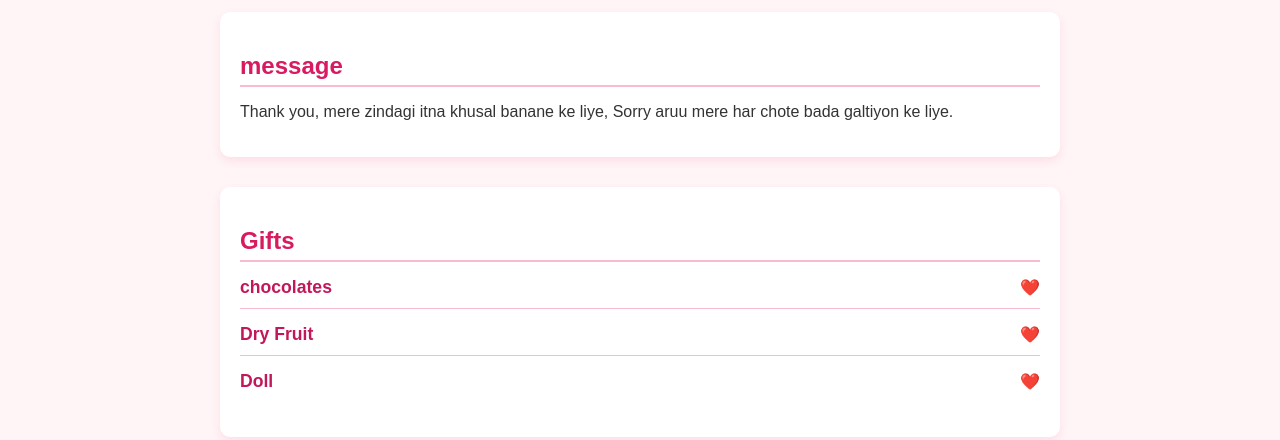
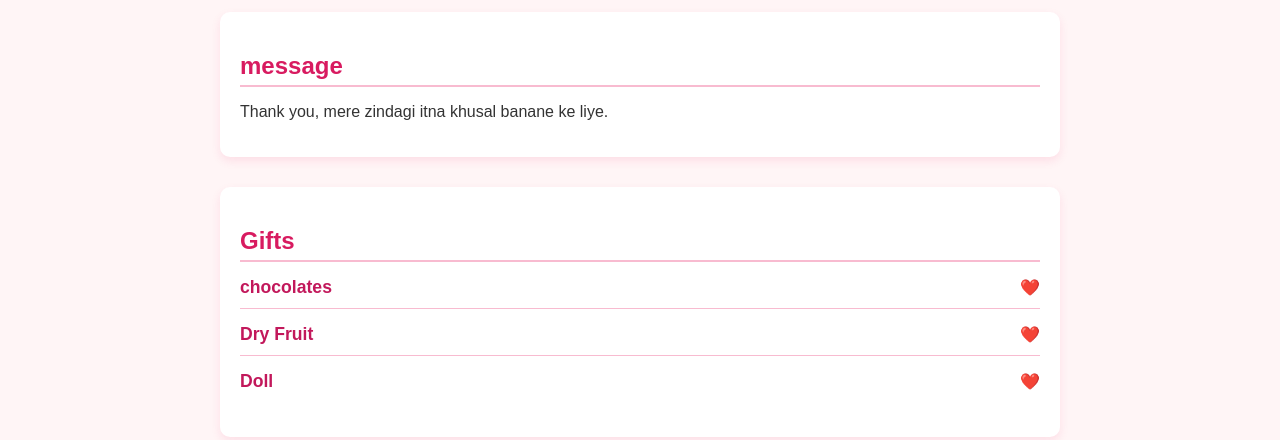
Before and after one commit to arshan2753/arshan2753.github.io, a plain HTML site: page index.html in a window 1280 px wide. Shown: the part 498-938 px from the top of the page. Drawn offline with Linux system fonts and the light colour scheme.

Commit message:
Update index.html

```diff
--- a/index.html
+++ b/index.html
@@ -101,7 +101,7 @@
 
   <section>
     <h2>message</h2>
-    <p>Thank you, mere zindagi itna khusal banane ke liye, Sorry aruu mere har chote bada galtiyon ke liye. </p>
+    <p>Thank you, mere zindagi itna khusal banane ke liye.</p>
   </section>
 
   <section>
```
